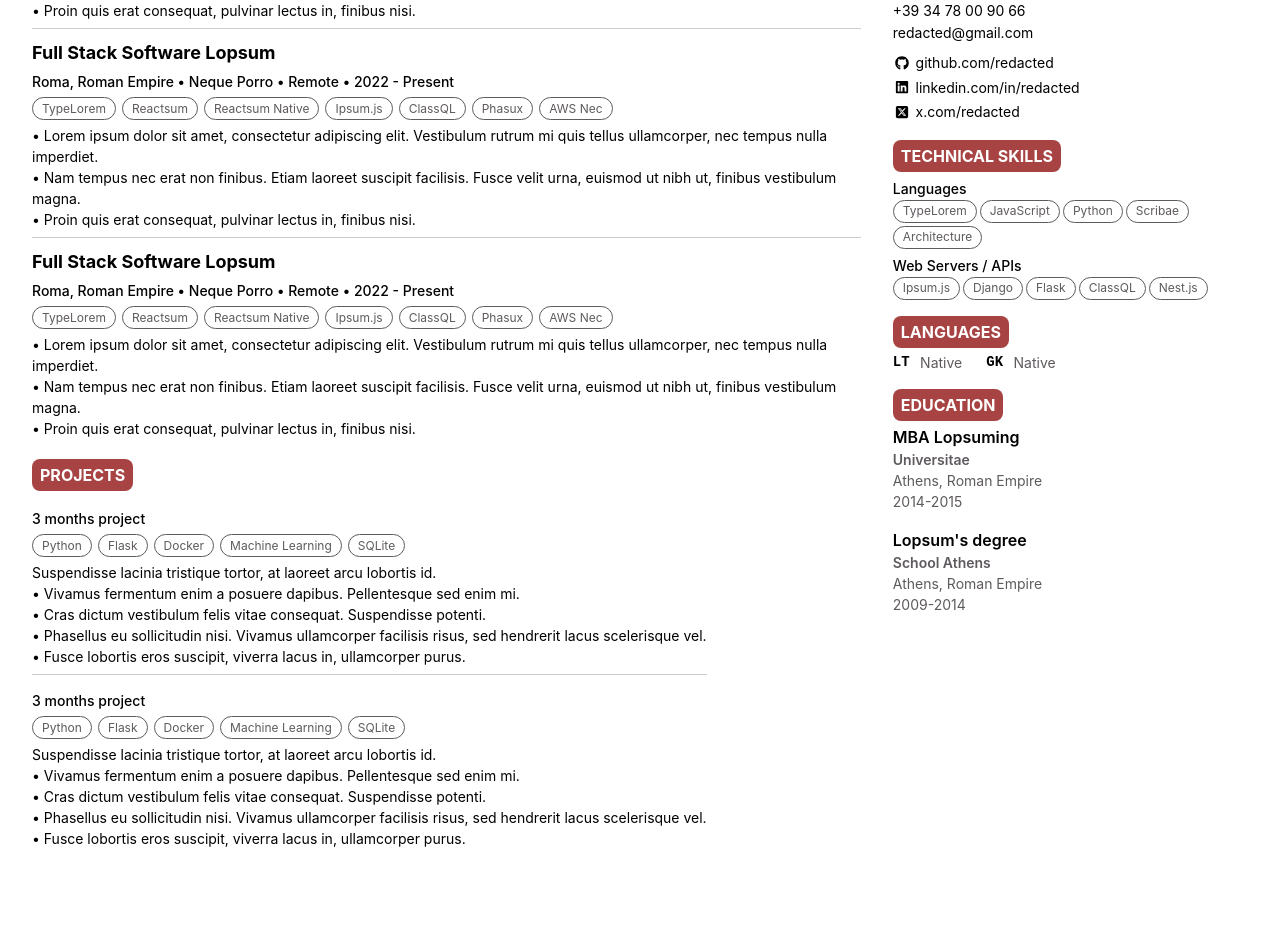
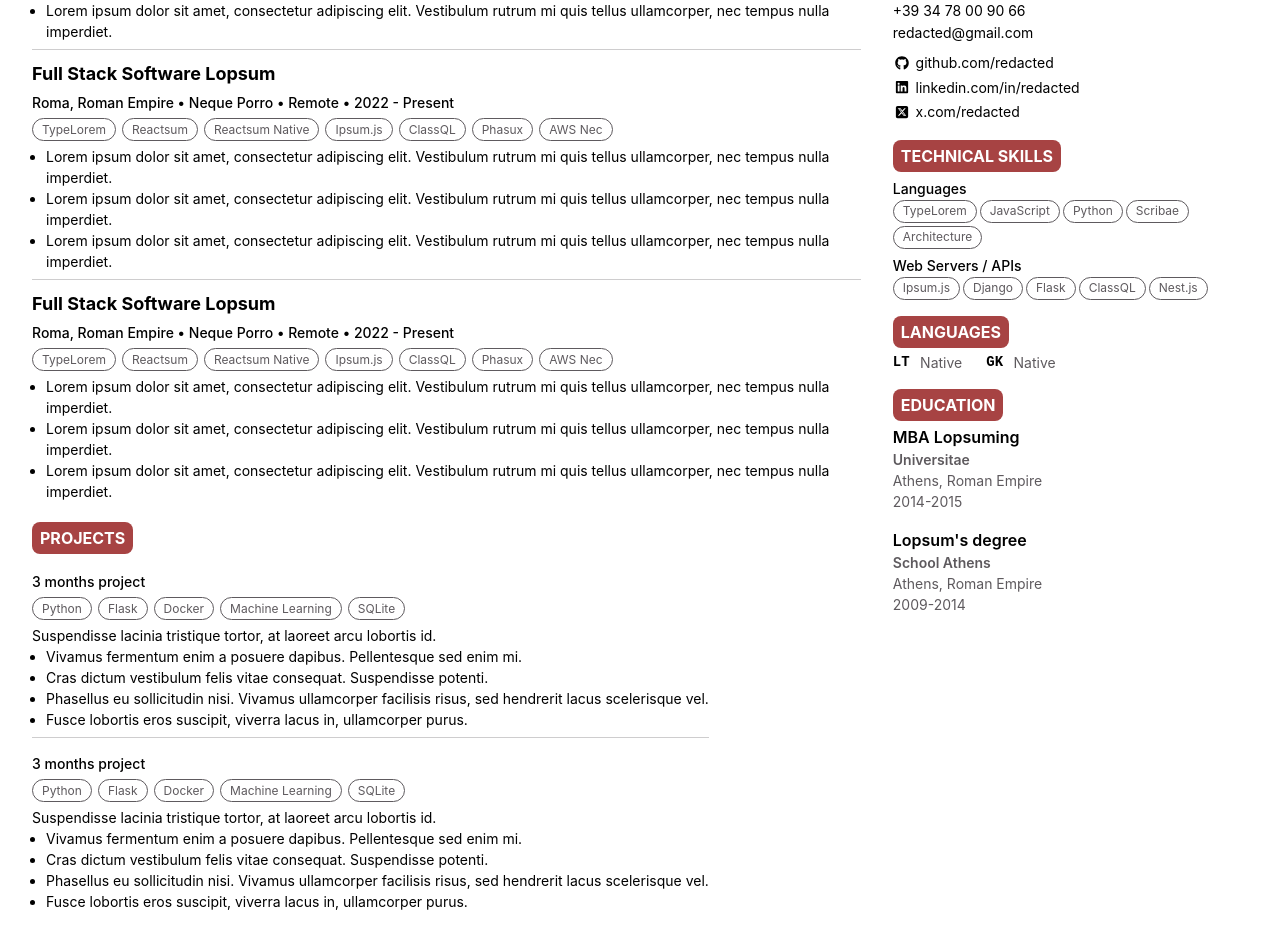
Before and after one commit to alcpereira/cv-generator, a React (Vite) app: page / in a window 1280 px wide. Shown: the part 463-1407 px from the top of the page. Before the commit the page ends 1344 px from the top, so only its background shows below. Built offline with nearby package versions, Linux system fonts and the light colour scheme.

Commit message:
feat: add bullet point option to category lines

```diff
--- a/src/components/Category/Category.css
+++ b/src/components/Category/Category.css
@@ -29,9 +29,17 @@
 .category__lines {
   display: flex;
   flex-direction: column;
+  list-style: none;
+  padding: 0;
+  margin: 0;
 
-  p {
-    margin: 0;
+  li {
     font-size: 14px;
   }
 }
+
+.category__bulletPoints {
+  list-style-type: disc;
+  list-style-position: outside;
+  margin-left: 1em;
+}
--- a/src/components/Category/Category.tsx
+++ b/src/components/Category/Category.tsx
@@ -2,6 +2,8 @@ import Bubble from "../Bubble/Bubble";
 import Separator from "../Separator/Separator";
 import Title from "../Title/Title";
 import "./Category.css";
+
+type Lines = { text: string; bulletPoint: boolean }[];
 
 type WorkExperiences = {
   position: string;
@@ -10,14 +12,14 @@ type WorkExperiences = {
   type: string;
   years: string;
   bubbles: string[];
-  lines: string[];
+  lines: Lines;
 };
 
 type Projects = {
   name: string;
   duration: string;
   bubbles: string[];
-  lines: string[];
+  lines: Lines;
 };
 
 type Data = Projects | WorkExperiences;
@@ -55,11 +57,13 @@ const Category = ({ data }: { data: Data[] }) => {
                   <Bubble key={bubble_index} text={bubble} />
                 ))}
               </div>
-              <div className="category__lines">
+              <ul className="category__lines">
                 {item.lines.map((line, line_index) => (
-                  <p key={line_index}>{line}</p>
+                  <li key={line_index} className={line.bulletPoint ? "category__bulletPoints" : ""}>
+                    {line.text}
+                  </li>
                 ))}
-              </div>
+              </ul>
               {index !== data.length - 1 && (
                 <Separator marginBottom={10} marginTop={2} />
               )}
--- a/src/data.json
+++ b/src/data.json
@@ -20,9 +20,18 @@
         "AWS Nec"
       ],
       "lines": [
-        "• Lorem ipsum dolor sit amet, consectetur adipiscing elit. Vestibulum rutrum mi quis tellus ullamcorper, nec tempus nulla imperdiet.",
-        "• Nam tempus nec erat non finibus. Etiam laoreet suscipit facilisis. Fusce velit urna, euismod ut nibh ut, finibus vestibulum magna.",
-        "• Proin quis erat consequat, pulvinar lectus in, finibus nisi."
+        {
+          "text": "Lorem ipsum dolor sit amet, consectetur adipiscing elit. Vestibulum rutrum mi quis tellus ullamcorper, nec tempus nulla imperdiet.",
+          "bulletPoint": true
+        },
+        {
+          "text": "Lorem ipsum dolor sit amet, consectetur adipiscing elit. Vestibulum rutrum mi quis tellus ullamcorper, nec tempus nulla imperdiet.",
+          "bulletPoint": true
+        },
+        {
+          "text": "Lorem ipsum dolor sit amet, consectetur adipiscing elit. Vestibulum rutrum mi quis tellus ullamcorper, nec tempus nulla imperdiet.",
+          "bulletPoint": true
+        }
       ]
     },
     {
@@ -41,9 +50,18 @@
         "AWS Nec"
       ],
       "lines": [
-        "• Lorem ipsum dolor sit amet, consectetur adipiscing elit. Vestibulum rutrum mi quis tellus ullamcorper, nec tempus nulla imperdiet.",
-        "• Nam tempus nec erat non finibus. Etiam laoreet suscipit facilisis. Fusce velit urna, euismod ut nibh ut, finibus vestibulum magna.",
-        "• Proin quis erat consequat, pulvinar lectus in, finibus nisi."
+        {
+          "text": "Lorem ipsum dolor sit amet, consectetur adipiscing elit. Vestibulum rutrum mi quis tellus ullamcorper, nec tempus nulla imperdiet.",
+          "bulletPoint": true
+        },
+        {
+          "text": "Lorem ipsum dolor sit amet, consectetur adipiscing elit. Vestibulum rutrum mi quis tellus ullamcorper, nec tempus nulla imperdiet.",
+          "bulletPoint": true
+        },
+        {
+          "text": "Lorem ipsum dolor sit amet, consectetur adipiscing elit. Vestibulum rutrum mi quis tellus ullamcorper, nec tempus nulla imperdiet.",
+          "bulletPoint": true
+        }
       ]
     },
     {
@@ -62,9 +80,18 @@
         "AWS Nec"
       ],
       "lines": [
-        "• Lorem ipsum dolor sit amet, consectetur adipiscing elit. Vestibulum rutrum mi quis tellus ullamcorper, nec tempus nulla imperdiet.",
-        "• Nam tempus nec erat non finibus. Etiam laoreet suscipit facilisis. Fusce velit urna, euismod ut nibh ut, finibus vestibulum magna.",
-        "• Proin quis erat consequat, pulvinar lectus in, finibus nisi."
+        {
+          "text": "Lorem ipsum dolor sit amet, consectetur adipiscing elit. Vestibulum rutrum mi quis tellus ullamcorper, nec tempus nulla imperdiet.",
+          "bulletPoint": true
+        },
+        {
+          "text": "Lorem ipsum dolor sit amet, consectetur adipiscing elit. Vestibulum rutrum mi quis tellus ullamcorper, nec tempus nulla imperdiet.",
+          "bulletPoint": true
+        },
+        {
+          "text": "Lorem ipsum dolor sit amet, consectetur adipiscing elit. Vestibulum rutrum mi quis tellus ullamcorper, nec tempus nulla imperdiet.",
+          "bulletPoint": true
+        }
       ]
     }
   ],
@@ -74,11 +101,25 @@
       "duration": "3 months project",
       "bubbles": ["Python", "Flask", "Docker", "Machine Learning", "SQLite"],
       "lines": [
-        "Suspendisse lacinia tristique tortor, at laoreet arcu lobortis id.",
-        "• Vivamus fermentum enim a posuere dapibus. Pellentesque sed enim mi.",
-        "• Cras dictum vestibulum felis vitae consequat. Suspendisse potenti.",
-        "• Phasellus eu sollicitudin nisi. Vivamus ullamcorper facilisis risus, sed hendrerit lacus scelerisque vel.",
-        "• Fusce lobortis eros suscipit, viverra lacus in, ullamcorper purus."
+        {
+          "text": "Suspendisse lacinia tristique tortor, at laoreet arcu lobortis id.",
+          "bulletPoint": false
+        },
+        {
+          "text": "Vivamus fermentum enim a posuere dapibus. Pellentesque sed enim mi.",
+          "bulletPoint": true
+        },
+        {
+          "text": "Cras dictum vestibulum felis vitae consequat. Suspendisse potenti.",
+          "bulletPoint": true
+        },
+        {
+          "text": "Phasellus eu sollicitudin nisi. Vivamus ullamcorper facilisis risus, sed hendrerit lacus scelerisque vel.",
+          "bulletPoint": true
+        },        {
+          "text": "Fusce lobortis eros suscipit, viverra lacus in, ullamcorper purus.",
+          "bulletPoint": true
+        }
       ]
     },
     {
@@ -86,11 +127,25 @@
       "duration": "3 months project",
       "bubbles": ["Python", "Flask", "Docker", "Machine Learning", "SQLite"],
       "lines": [
-        "Suspendisse lacinia tristique tortor, at laoreet arcu lobortis id.",
-        "• Vivamus fermentum enim a posuere dapibus. Pellentesque sed enim mi.",
-        "• Cras dictum vestibulum felis vitae consequat. Suspendisse potenti.",
-        "• Phasellus eu sollicitudin nisi. Vivamus ullamcorper facilisis risus, sed hendrerit lacus scelerisque vel.",
-        "• Fusce lobortis eros suscipit, viverra lacus in, ullamcorper purus."
+        {
+          "text": "Suspendisse lacinia tristique tortor, at laoreet arcu lobortis id.",
+          "bulletPoint": false
+        },
+        {
+          "text": "Vivamus fermentum enim a posuere dapibus. Pellentesque sed enim mi.",
+          "bulletPoint": true
+        },
+        {
+          "text": "Cras dictum vestibulum felis vitae consequat. Suspendisse potenti.",
+          "bulletPoint": true
+        },
+        {
+          "text": "Phasellus eu sollicitudin nisi. Vivamus ullamcorper facilisis risus, sed hendrerit lacus scelerisque vel.",
+          "bulletPoint": true
+        },        {
+          "text": "Fusce lobortis eros suscipit, viverra lacus in, ullamcorper purus.",
+          "bulletPoint": true
+        }
       ]
     }
   ],
```
